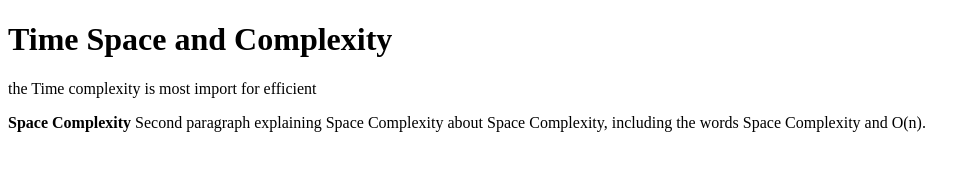
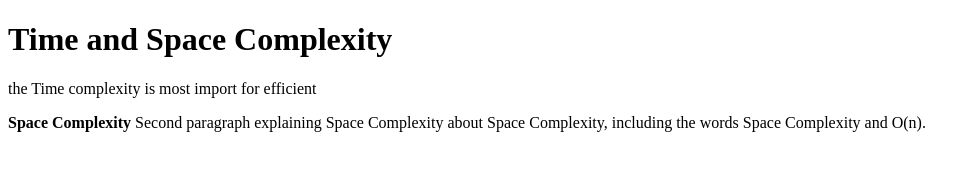
Before and after one commit to acciojob/time-and-space-complexity-warishshahbaz, a website: page main.html in a window 1280 px wide. Shown: the whole page, without its empty margins (0-980 px from the left). Drawn offline with Linux system fonts and the light colour scheme.

Commit message:
created a submission

```diff
--- a/main.html
+++ b/main.html
@@ -8,7 +8,7 @@
 
 <body>
 	<!-- the entire body must be written by student -->
-	<h1>Time Space and Complexity</h1>
+	<h1>Time and Space  Complexity</h1>
 	<p>the Time complexity is most import for efficient</p>
 	<p><b>Space Complexity</b> Second paragraph explaining Space Complexity about Space Complexity, including the words Space Complexity and O(n).</p>
 
```
